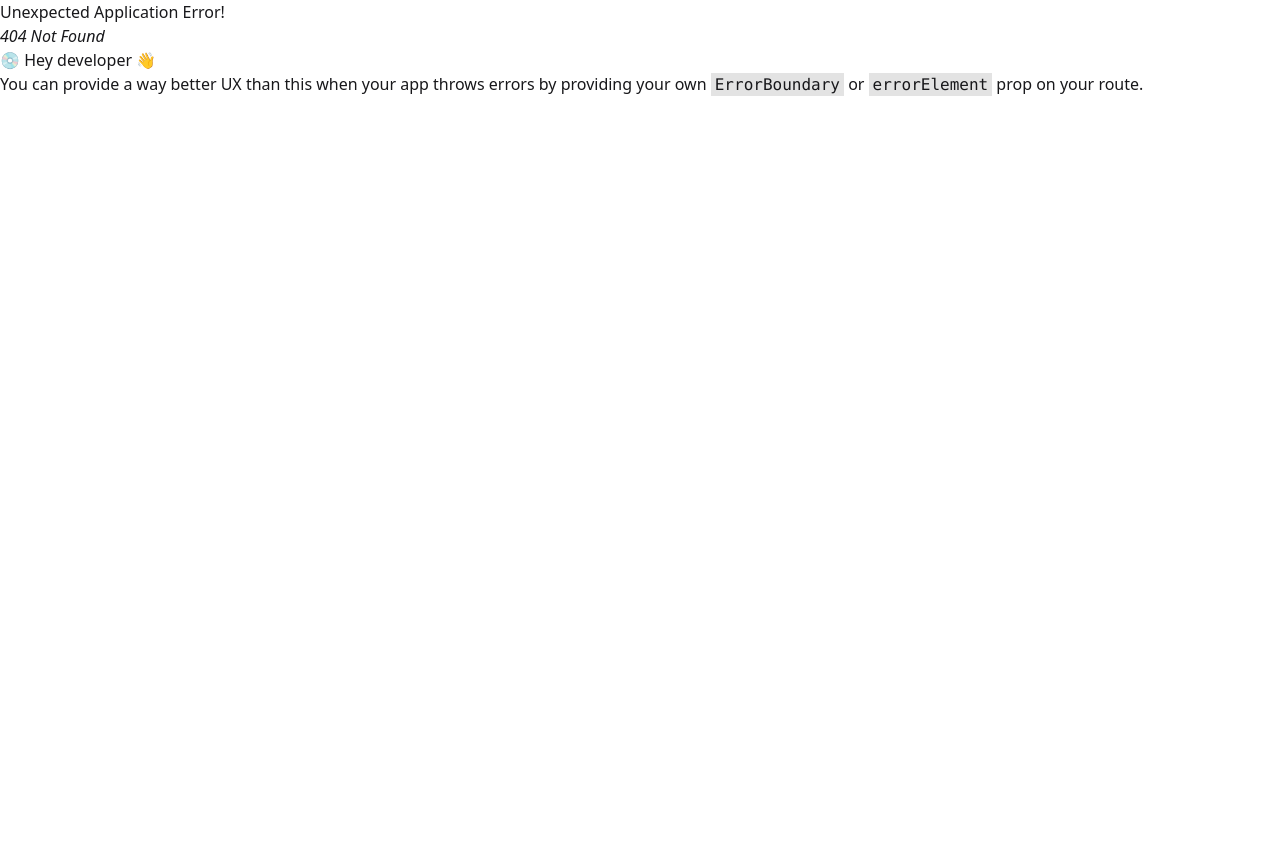
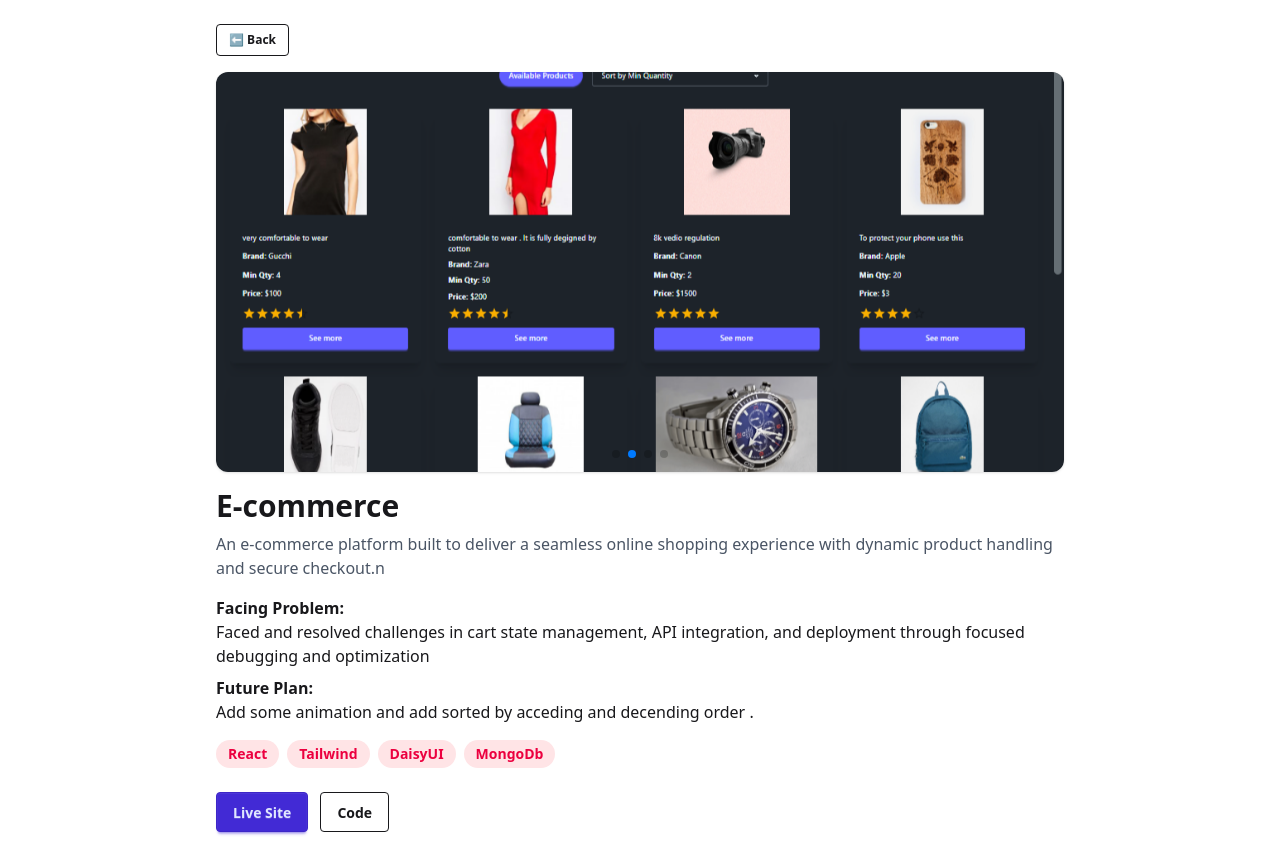
Before and after one commit to mahafujriyan/protfolio-website, a React (Vite) app: page /projects/1 in a window 1280 px wide. Before the commit this address had no page. Before the commit the page ends 800 px from the top, so only its background shows below. Built offline with nearby package versions, Linux system fonts and the light colour scheme.

Commit message:
Added the download link and the view details page

```diff
--- a/src/Animation/Animation.jsx
+++ b/src/Animation/Animation.jsx
@@ -17,7 +17,7 @@ const Animation = ({images}) => {
         disableOnInteraction: false,
         pauseOnMouseEnter: true,
       }}
-      className="w-full h-64 rounded-xl shadow"
+      className="w-full h-[400px] rounded-xl shadow"
     >
       {images.map((img, index) => (
         <SwiperSlide key={index}>
--- a/src/Components/Home/Banner.jsx
+++ b/src/Components/Home/Banner.jsx
@@ -91,14 +91,14 @@ const Banner = () => {
          <div className='flex justify-center gap-4'>
 
            <a
-           href='https://drive.google.com/uc?export=dowmload&id=1L4Oetw1JFxzvz_VWdxxyat8N766Z2CsX'
+           href='https://drive.google.com/uc?export=dowmload&id=1Bwfrk_cU9CF0ct4QmLf3D4LHJnQ3-l4q'
            download
            target='_blank'
            rel='noopener noreferrer'
 
             className="btn btn-outline flex items-center gap-1"><IoMdDownload /> Download</a>
              <a
-            href="https://drive.google.com/file/d/1L4Oetw1JFxzvz_VWdxxyat8N766Z2CsX/view"
+            href="https://drive.google.com/file/d/1Bwfrk_cU9CF0ct4QmLf3D4LHJnQ3-l4q/view"
             className="btn btn-primary flex items-center gap-1"
             target="_blank"
             rel="noopener noreferrer"
--- a/src/Components/Navbar/Navbar.jsx
+++ b/src/Components/Navbar/Navbar.jsx
@@ -38,7 +38,7 @@ const Navbar = () => {
       </div>
       <div className="navbar-end">
          <a
-                   href='https://drive.google.com/uc?export=dowmload&id=1L4Oetw1JFxzvz_VWdxxyat8N766Z2CsX'
+                   href='https://drive.google.com/uc?export=dowmload&id=1Bwfrk_cU9CF0ct4QmLf3D4LHJnQ3-l4q'
                    download
                    target='_blank'
                    rel='noopener noreferrer'
--- a/src/Components/Projects/ProjectCard.jsx
+++ b/src/Components/Projects/ProjectCard.jsx
@@ -1,6 +1,7 @@
 import React, { useEffect, useState } from 'react';
 import Animation from '../../Animation/Animation';
 import { FaCode, FaExternalLinkAlt } from 'react-icons/fa';
+import { Link } from 'react-router';
 
 const ProjectCard = ({project}) => {
 
@@ -8,26 +9,21 @@ const ProjectCard = ({project}) => {
     return (
        <div className="card bg-base-100 shadow-xl overflow-hidden rounded-xl">
       {/* Carousel */}
-      <Animation images={project.images} />
+      <Animation  images={project.images} />
 
       {/* Content */}
       <div className="p-6 space-y-3">
         <h2 className="text-2xl font-bold text-gray-800">{project.name}</h2>
         <p className="text-gray-600">{project.description}</p>
-        <p className="text-gray-600"><span  className='font-semibold text-black'>Facing Problem :</span><br /> {project.challenges}</p>
-        <p className="text-gray-600"><span  className='font-semibold text-black'>Future Plan:</span><br /> {project.futurePlans}</p>
 
-        {/* Tech Stack Badges */}
-        <div className="flex flex-wrap gap-2">
-          {project.techStack.map((tech, i) => (
-            <span
-              key={i}
-              className="bg-rose-100 text-rose-600 text-sm font-semibold px-3 py-1 rounded-full"
-            >
-              {tech}
-            </span>
-          ))}
-        </div>
+           <Link
+            to={`/projects/${project.id}`}
+            className="btn btn-sm btn-secondary"
+          >
+            View Details
+          </Link>
+
+
 
         {/* Buttons */}
         <div className="flex gap-3 mt-4">
--- a/src/Components/Projects/ProjectsDetails.jsx
+++ b/src/Components/Projects/ProjectsDetails.jsx
@@ -0,0 +1,77 @@
+import React, { useEffect, useState } from 'react';
+import { Link, useParams } from 'react-router';
+import Animation from '../../Animation/Animation';
+
+const ProjectsDetails = () => {
+     const { id } = useParams();
+  const [project, setProject] = useState(null);
+
+  useEffect(() => {
+     fetch('/project.json')
+      .then(res => res.json())
+      .then(data => {
+               const found = data.find(item => String(item.id) === id);
+
+
+        setProject(found);
+      });
+  }, [id]);
+
+  if (!project) {
+    return <div className="text-center mt-10"><span className="loading loading-dots loading-xl"></span></div>;
+  }
+    return (
+         <div className="max-w-4xl mx-auto p-6">
+      <Link to="/" className="btn btn-sm btn-outline mb-4">⬅ Back</Link>
+
+      {/* Carousel */}
+      <Animation  images={project.images} />
+
+      <h1 className="text-3xl font-bold mt-4">{project.name}</h1>
+      <p className="mt-2 text-gray-600">{project.description}</p>
+
+      <p className="mt-4">
+        <span className="font-bold">Facing Problem:</span><br />
+        {project.challenges}
+      </p>
+      <p className="mt-2">
+        <span className="font-bold">Future Plan:</span><br />
+        {project.futurePlans}
+      </p>
+
+      {/* Tech Stack */}
+      <div className="flex flex-wrap gap-2 mt-4">
+        {project.techStack.map((tech, i) => (
+          <span
+            key={i}
+            className="bg-rose-100 text-rose-600 text-sm font-semibold px-3 py-1 rounded-full"
+          >
+            {tech}
+          </span>
+        ))}
+      </div>
+
+
+      <div className="flex gap-3 mt-6">
+        <a
+          href={project.liveLink}
+          target="_blank"
+          rel="noreferrer"
+          className="btn btn-primary"
+        >
+          Live Site
+        </a>
+        <a
+          href={project.github}
+          target="_blank"
+          rel="noreferrer"
+          className="btn btn-outline"
+        >
+          Code
+        </a>
+      </div>
+    </div>
+    );
+};
+
+export default ProjectsDetails;
--- a/src/main.jsx
+++ b/src/main.jsx
@@ -7,12 +7,17 @@ import {
   RouterProvider,
 } from "react-router";
 import MainLayout from './Layout/MainLayout.jsx';
+import ProjectsDetails from './Components/Projects/ProjectsDetails.jsx';
  const router = createBrowserRouter([
   {
     path: "/",
     element: <MainLayout></MainLayout>,
 
   },
+   {
+        path: 'projects/:id',
+        element: <ProjectsDetails />,
+      },
 ]);
 createRoot(document.getElementById('root')).render(
   <StrictMode>
```
